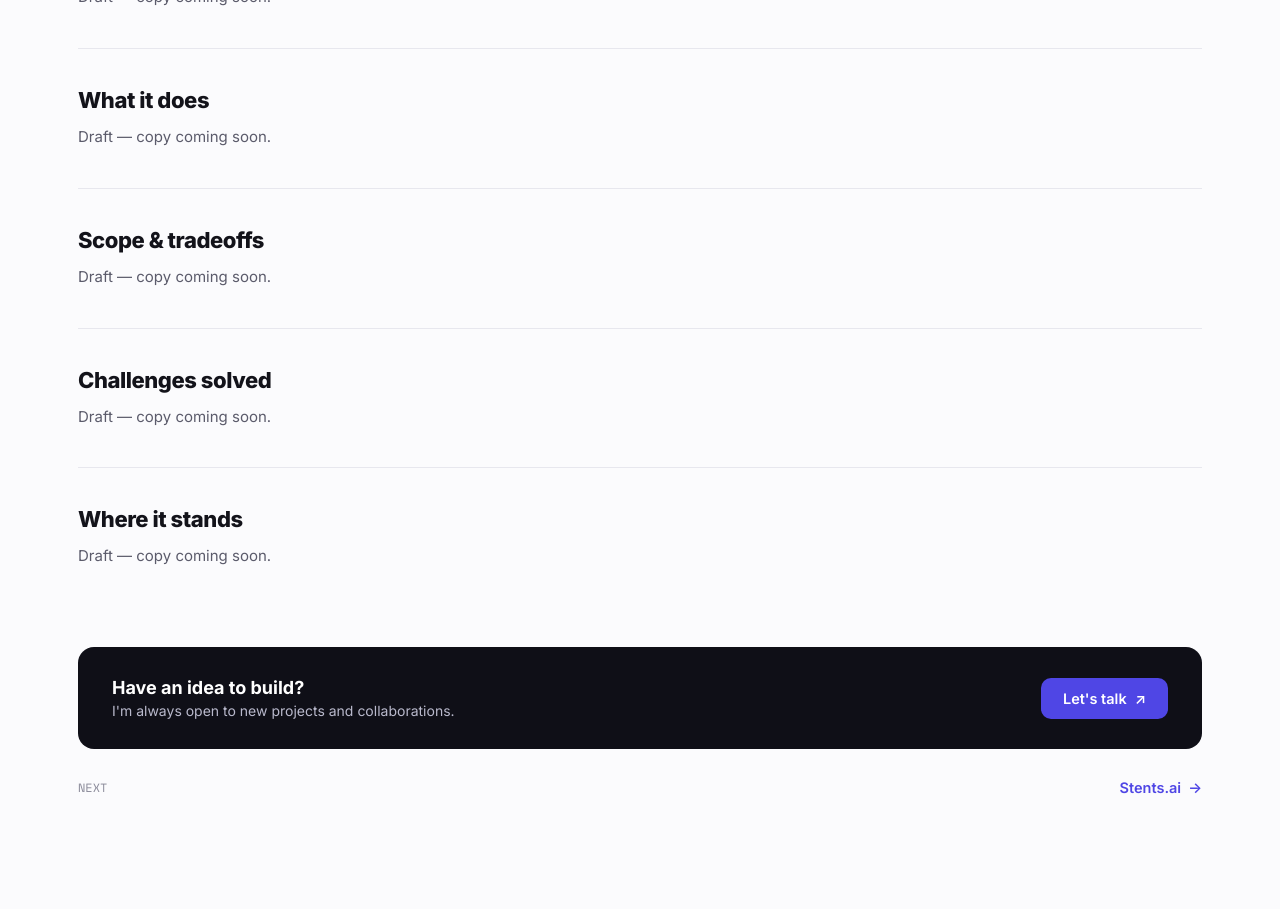
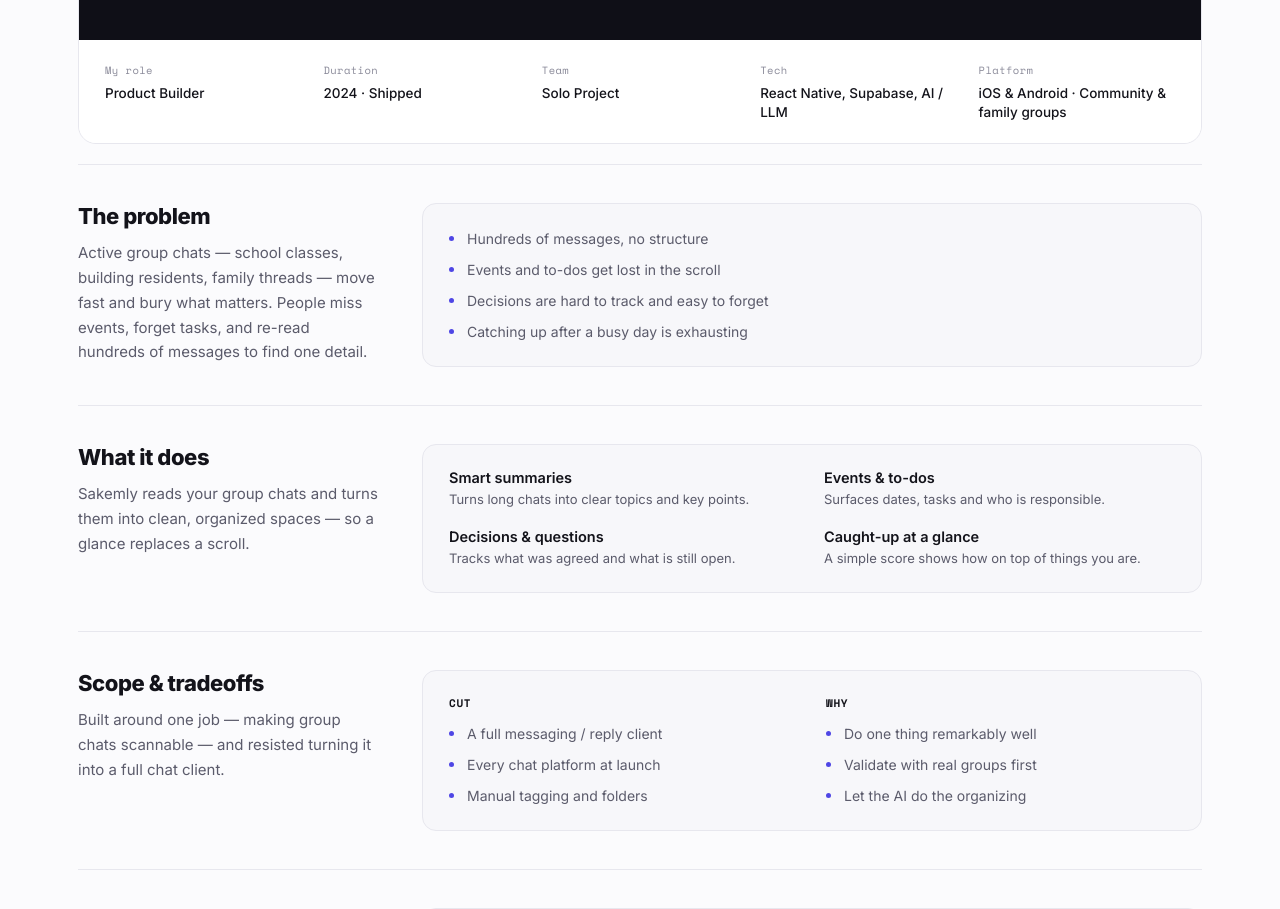
Before and after one commit to tomereps/portfolio, a React (Vite) app: page /work/sakemly in a window 1280 px wide. Shown: the part 560-1469 px from the top of the page. Before the commit the page ends 1404 px from the top, so only its background shows below. Built offline with nearby package versions, Linux system fonts and the light colour scheme.

Commit message:
Build out Sakemly: OG image, case-study copy, meta

```diff
--- a/src/data/projects.js
+++ b/src/data/projects.js
@@ -4,8 +4,7 @@
 /* ------------------------------------------------------------------ */
 
 import stentsOg from '../assets/Stents/OG_IMAGE.png';
-
-const DRAFT = 'Draft — copy coming soon.';
+import sakemlyOg from '../assets/Sakemly/OG_IMAGE.png';
 
 export const shipped = [
   {
@@ -122,17 +121,82 @@
     fg: '#7ee2a8',
     frame: 'noisy group chat  →  structured, searchable knowledge',
     desc: 'Turns busy WhatsApp groups into clean, searchable summaries — so you stop scrolling 400 messages to find the one that mattered.',
+    image: sakemlyOg,
     website: '',
     demo: '',
     caseStudy: {
       intro:
-        'Sakemly turns the noise of busy WhatsApp groups into structured, searchable knowledge.',
+        'Sakemly turns the noise of busy WhatsApp groups into structured, searchable knowledge — every event, to-do and decision, without the scroll.',
+      meta: [
+        { label: 'My role', value: 'Product Builder' },
+        { label: 'Duration', value: '2024 · Shipped' },
+        { label: 'Team', value: 'Solo Project' },
+        { label: 'Tech', value: 'React Native, Supabase, AI / LLM' },
+        { label: 'Platform', value: 'iOS & Android · Community & family groups' },
+      ],
       sections: [
-        { num: '01', label: 'The problem', lead: DRAFT },
-        { num: '02', label: 'What it does', lead: DRAFT },
-        { num: '03', label: 'Scope & tradeoffs', lead: DRAFT },
-        { num: '04', label: 'Challenges solved', lead: DRAFT },
-        { num: '05', label: 'Where it stands', lead: DRAFT },
+        {
+          num: '01',
+          label: 'The problem',
+          lead: 'Active group chats — school classes, building residents, family threads — move fast and bury what matters. People miss events, forget tasks, and re-read hundreds of messages to find one detail.',
+          bullets: [
+            'Hundreds of messages, no structure',
+            'Events and to-dos get lost in the scroll',
+            'Decisions are hard to track and easy to forget',
+            'Catching up after a busy day is exhausting',
+          ],
+        },
+        {
+          num: '02',
+          label: 'What it does',
+          lead: 'Sakemly reads your group chats and turns them into clean, organized spaces — so a glance replaces a scroll.',
+          features: [
+            { title: 'Smart summaries', desc: 'Turns long chats into clear topics and key points.' },
+            { title: 'Events & to-dos', desc: 'Surfaces dates, tasks and who is responsible.' },
+            { title: 'Decisions & questions', desc: 'Tracks what was agreed and what is still open.' },
+            { title: 'Caught-up at a glance', desc: 'A simple score shows how on top of things you are.' },
+          ],
+        },
+        {
+          num: '03',
+          label: 'Scope & tradeoffs',
+          lead: 'Built around one job — making group chats scannable — and resisted turning it into a full chat client.',
+          columns: [
+            {
+              title: 'Cut',
+              items: ['A full messaging / reply client', 'Every chat platform at launch', 'Manual tagging and folders'],
+            },
+            {
+              title: 'Why',
+              items: ['Do one thing remarkably well', 'Validate with real groups first', 'Let the AI do the organizing'],
+            },
+          ],
+        },
+        {
+          num: '04',
+          label: 'Challenges solved',
+          lead: 'Real group chats are messy — slang, half-conversations, overlapping topics — so getting reliable structure out of them was the hard part.',
+          columns: [
+            {
+              title: 'What broke',
+              items: ['Noisy chats produced messy summaries', 'Important items got missed or duplicated', 'Cost and latency on long histories'],
+            },
+            {
+              title: 'How I fixed it',
+              items: ['Tighter prompts, chunked by topic', 'Structured extraction with validation', 'Caching and incremental processing'],
+            },
+          ],
+        },
+        {
+          num: '05',
+          label: 'Where it stands',
+          lead: 'Live, with real groups using it day to day.',
+          features: [
+            { title: 'Live', desc: 'Shipped on iOS and Android, used by real groups.' },
+            { title: 'Recurring use', desc: 'People come back to stay caught up.' },
+            { title: 'Next', desc: 'More platforms and smarter reminders.' },
+          ],
+        },
       ],
     },
   },
```
Also changed, not shown: src/assets/Sakemly/OG_IMAGE.png (added).
